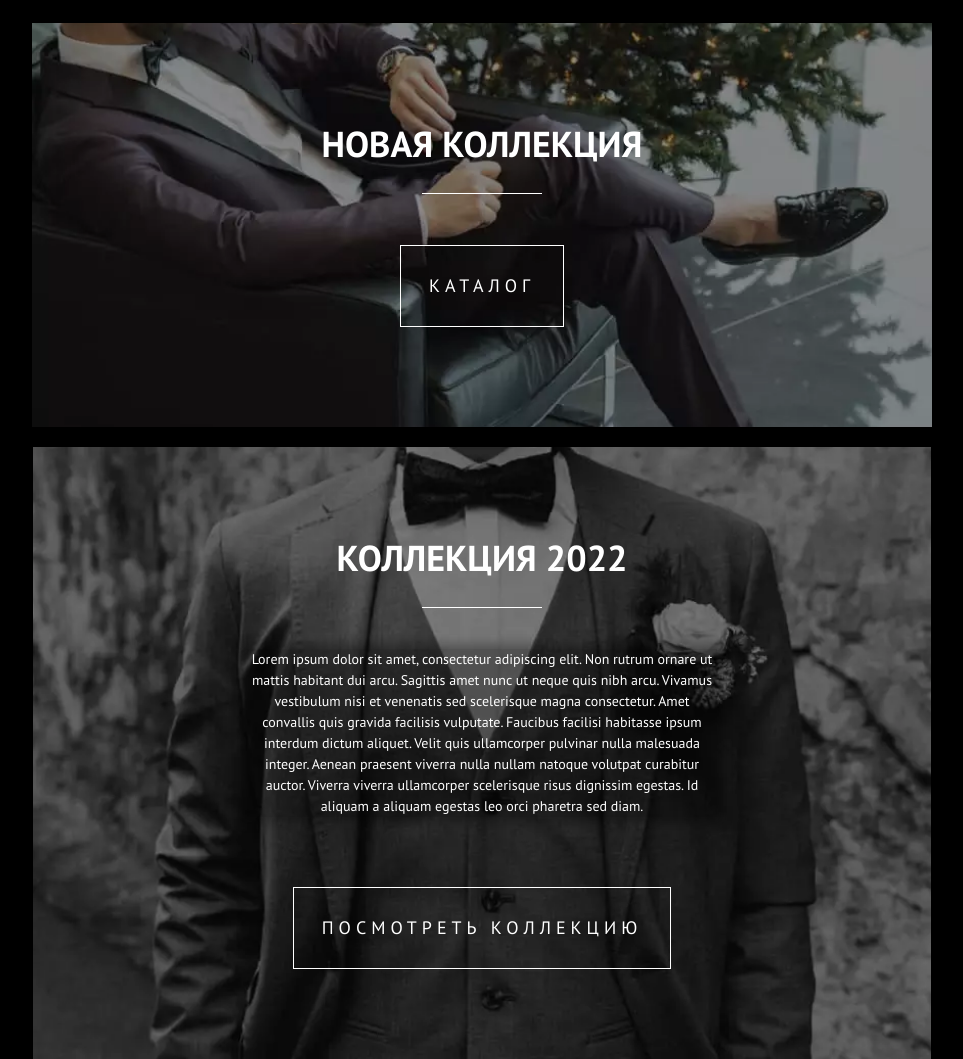
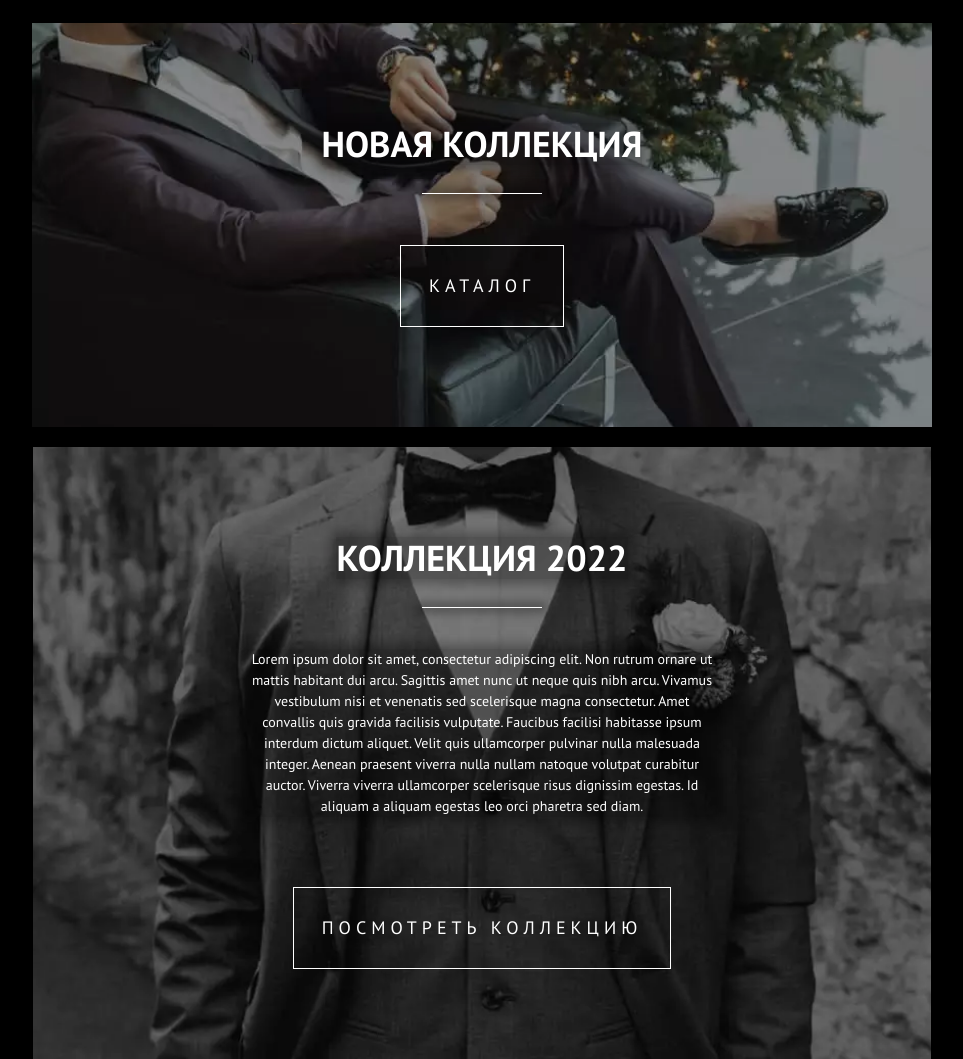
Before and after one commit to DVDenys/Porten-landing, a plain HTML site: page app/index.html in a window 1280 px wide. Shown: the part 1620-2679 px from the top of the page, without its empty margins (158-1121 px from the left). Drawn offline with Linux system fonts and the light colour scheme.

Commit message:
title added box shadow

```diff
--- a/app/sass/_title.scss
+++ b/app/sass/_title.scss
@@ -4,6 +4,8 @@
     position: relative;
     display: inline-block;
     text-transform: uppercase;
+    background-color: $color-black-opacity;
+    box-shadow: 0 0 10px 5px $color-black-opacity;
     &::before {
         content: '';
         width: 120px;
@@ -12,6 +14,7 @@
         position: absolute;
         top: 70px;
         left: calc(50% - 60px);
+        box-shadow: 0 0 10px 5px $color-black-opacity;
     }
 }
 
```
Also changed, not shown: app/css/style.css, 1 other file.
